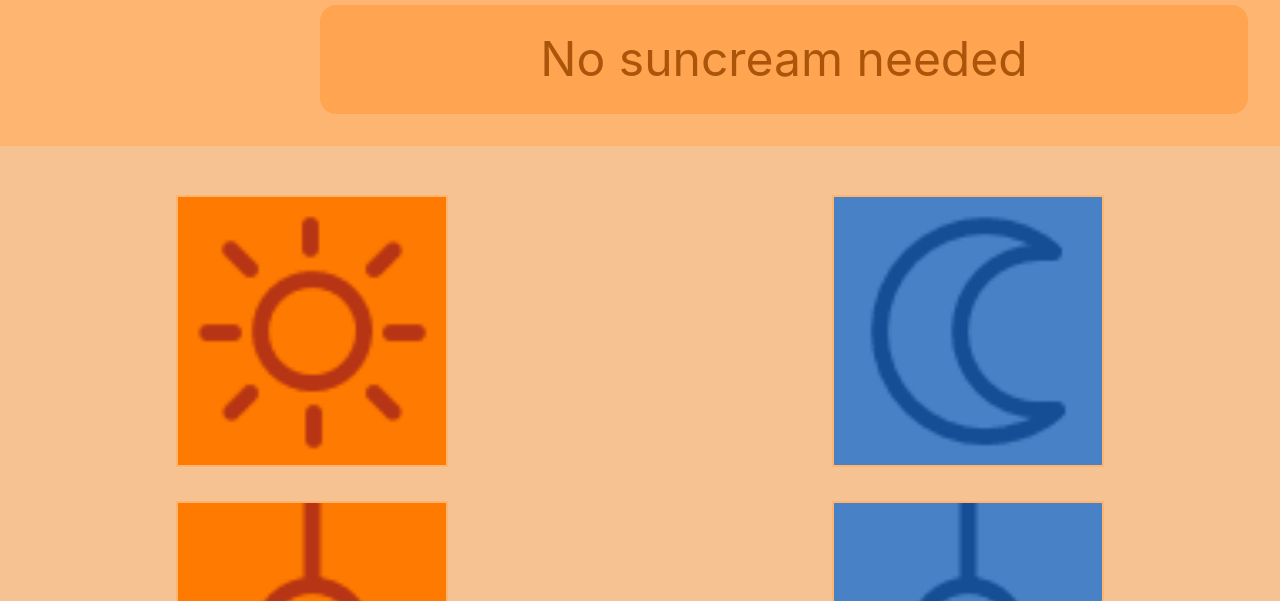
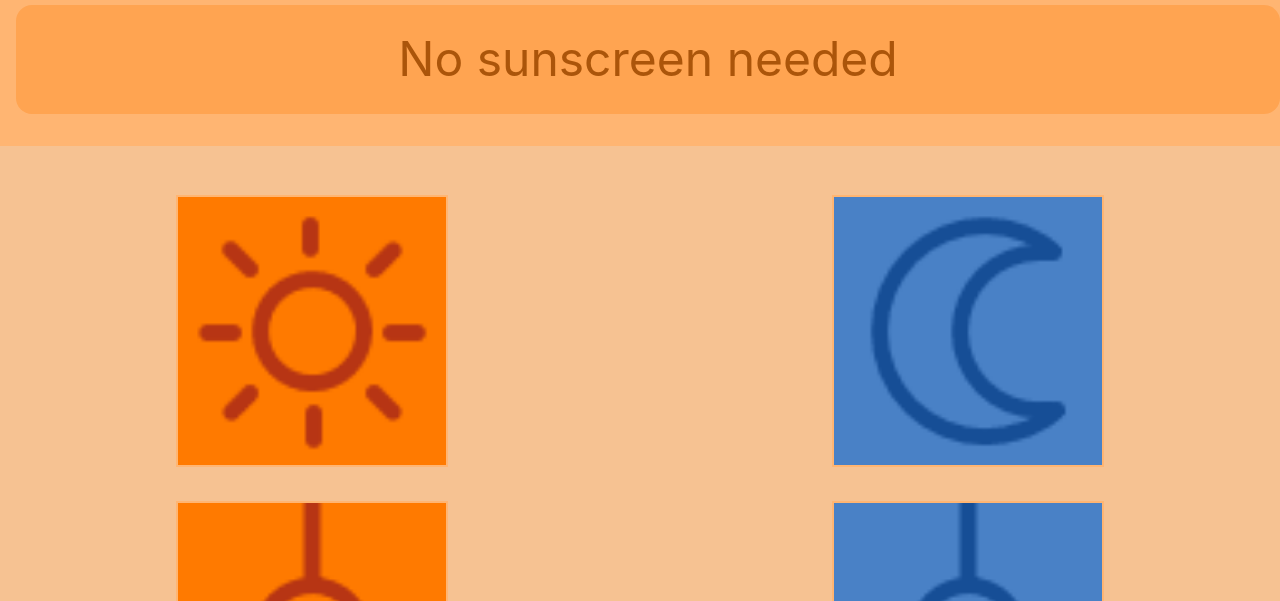
Before and after one commit to VixonyAn/LysSensorVsCode, a plain HTML site: page Vue/index.html in a window 1280 px wide. Shown: the part 181-782 px from the top of the page. Drawn offline with nearby package versions, Linux system fonts and the light colour scheme.

Commit message:
sunscreen

```diff
--- a/Vue/index.html
+++ b/Vue/index.html
@@ -29,7 +29,7 @@
 
         </div>
 
-          <p class="sunscrean">{{ suncream }}</p>
+          <p class="sunscreen">{{ sunscreen }}</p>
 
       </header>
 
--- a/Vue/js/main.js
+++ b/Vue/js/main.js
@@ -17,7 +17,7 @@ const app = Vue.createApp({
 
             menuOpen: false,
             uvIndex: 0,
-            suncream: 'No suncream needed',
+            sunscreen: 'No sunscreen needed',
             sunBtn: {
                 src: './img/SunBtn.png',
                 desc: 'Sun Button',
```
